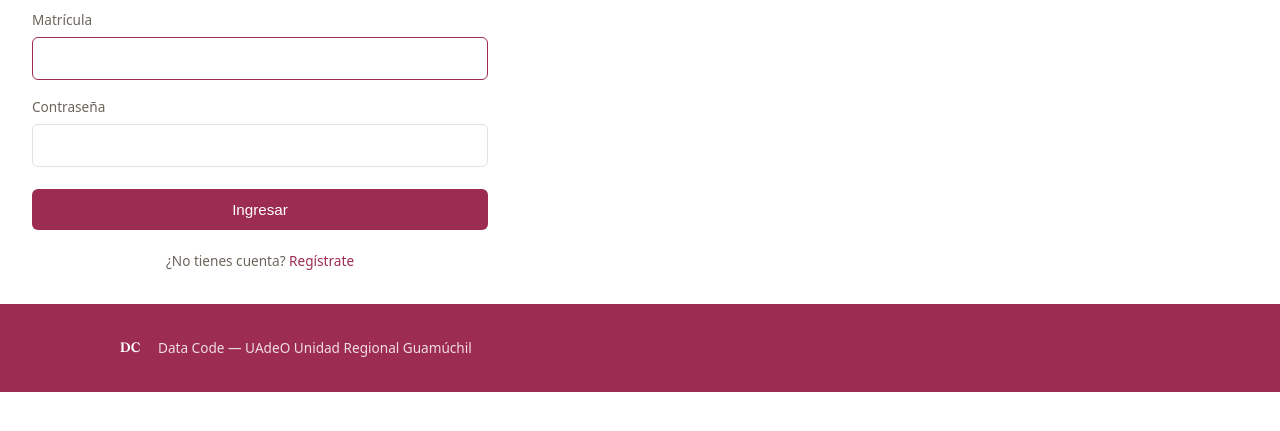
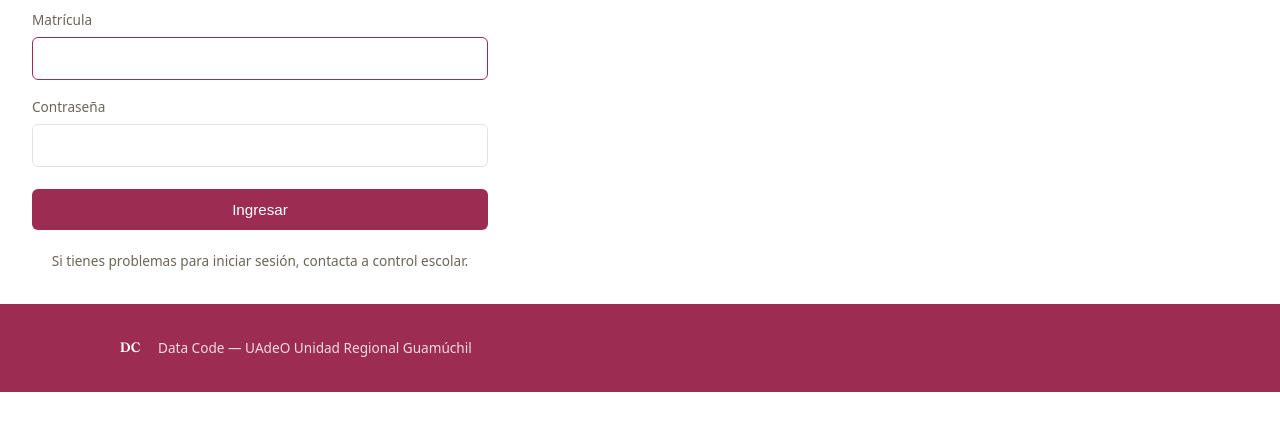
Before and after one commit to Gaelosky22/Datacode-Filosoft, a PHP site: template views/partials/login_modal.php in a window 1280 px wide. Shown: the part 207-638 px from the top of the page. Run offline with PHP 8.4, Linux system fonts and the light colour scheme; the template is opened without the code that fills it, so the values that code supplies are empty; some libraries are stand-ins or nearby versions.

Commit message:
Quita acceso al registro en login y actualiza mensaje de soporte
- Remueve enlace de registro de cuenta en modal de login
- Cambia texto por "Si tienes problemas para iniciar sesion, contacta a control escolar"

Co-Authored-By: Claude Haiku 4.5 <noreply@anthropic.com>

```diff
--- a/views/partials/login_modal.php
+++ b/views/partials/login_modal.php
@@ -17,8 +17,5 @@
         <button type="submit" class="btn-primario">Ingresar</button>
     </form>
 
-    <p class="modal-alt-accion">
-        ¿No tienes cuenta?
-        <a href="#" hx-get="?r=auth&accion=registro" hx-target="#modalContenido" hx-swap="innerHTML" onclick="return false;">Regístrate</a>
-    </p>
+    <p class="modal-alt-accion">Si tienes problemas para iniciar sesión, contacta a control escolar.</p>
 </div>
```
